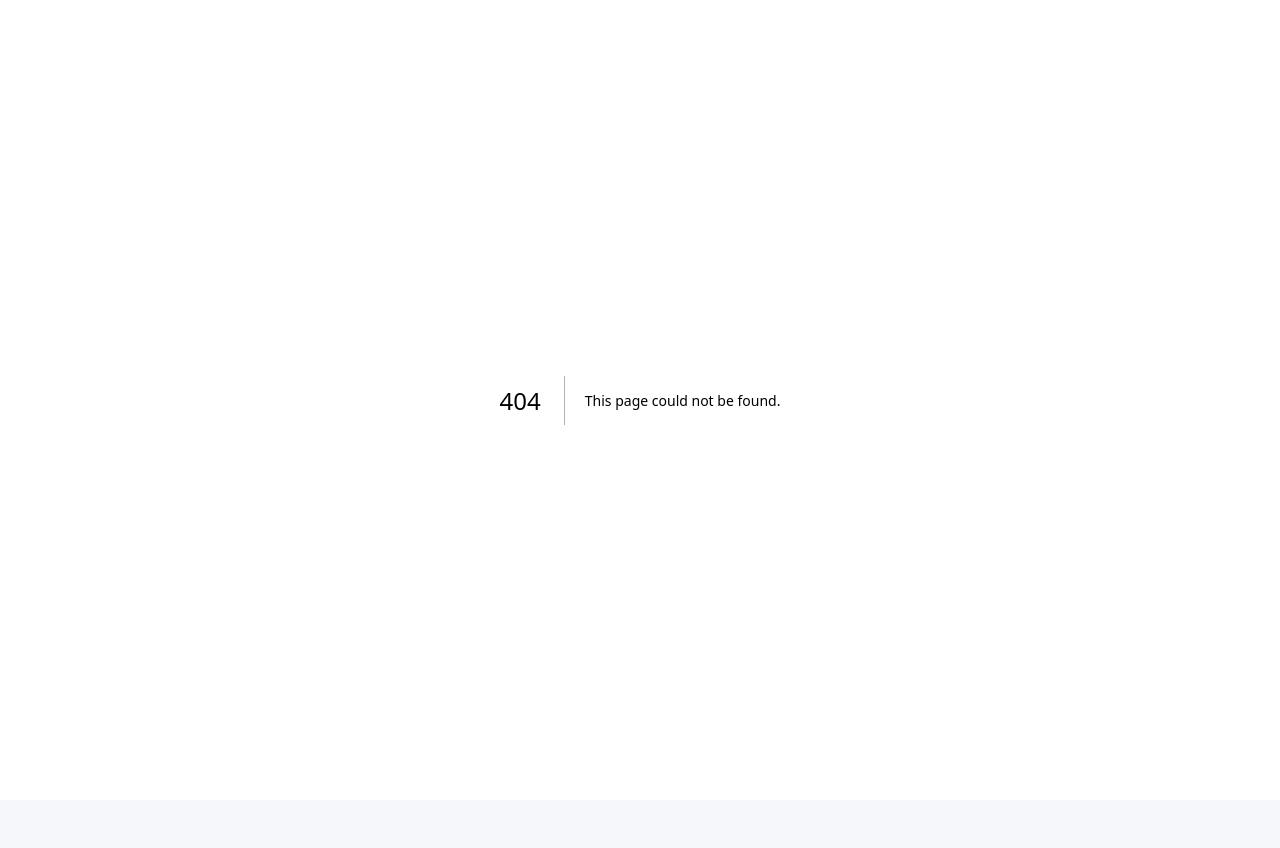
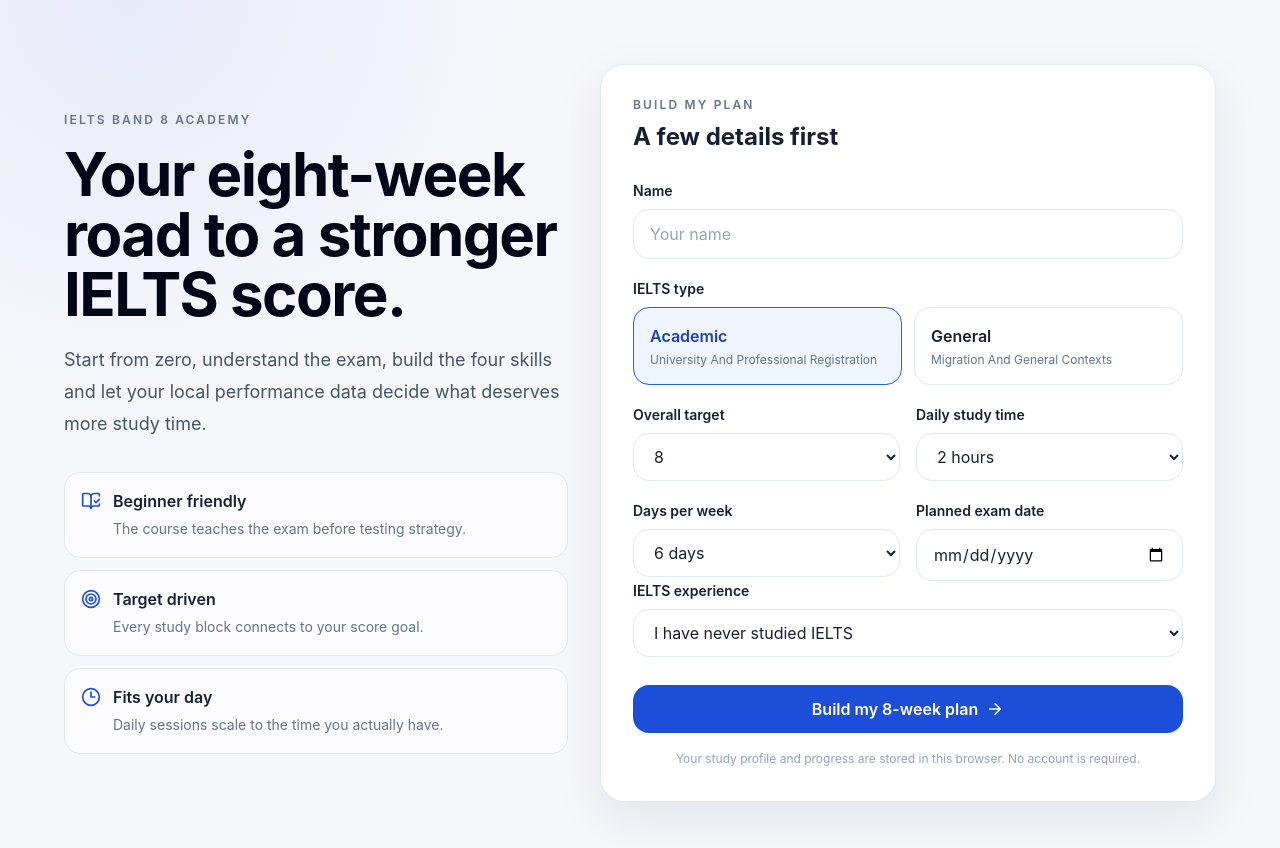
Before and after one commit to xmizutsuki/IELTS, a Next.js app: page /onboarding in a window 1280 px wide. Before the commit this address had no page. Shown: the top 848 px of the page. Before the commit the page ends 800 px from the top, so only its background shows below. Built offline with nearby package versions, Linux system fonts and the light colour scheme.

Commit message:
feat: add local-first onboarding flow

```diff
--- /dev/null
+++ b/app/onboarding/page.tsx
@@ -0,0 +1,157 @@
+"use client";
+
+import { FormEvent, useState } from "react";
+import { useRouter } from "next/navigation";
+import { ArrowRight, BookOpenCheck, Clock3, Target } from "lucide-react";
+import { useLocalStudy } from "@/hooks/use-local-study";
+import { ExamType, ExperienceLevel, UserProfile } from "@/types";
+
+export default function OnboardingPage() {
+  const router = useRouter();
+  const { initialise } = useLocalStudy();
+  const [name, setName] = useState("");
+  const [examType, setExamType] = useState<ExamType>("academic");
+  const [targetOverall, setTargetOverall] = useState(8);
+  const [dailyMinutes, setDailyMinutes] = useState(120);
+  const [studyDaysPerWeek, setStudyDaysPerWeek] = useState(6);
+  const [experience, setExperience] = useState<ExperienceLevel>("never");
+  const [examDate, setExamDate] = useState("");
+
+  async function submit(event: FormEvent) {
+    event.preventDefault();
+    const profile: UserProfile = {
+      id: "local-user",
+      name: name.trim() || "Learner",
+      examType,
+      targetOverall,
+      dailyMinutes,
+      studyDaysPerWeek,
+      experience,
+      examDate: examDate || undefined,
+      createdAt: new Date().toISOString(),
+    };
+
+    await initialise(profile);
+    router.push(experience === "never" ? "/ielts-zero" : "/dashboard");
+  }
+
+  return (
+    <main className="min-h-screen px-4 py-10 sm:py-16">
+      <div className="mx-auto grid max-w-6xl gap-8 lg:grid-cols-[0.9fr_1.1fr]">
+        <section className="flex flex-col justify-center">
+          <span className="eyebrow">IELTS Band 8 Academy</span>
+          <h1 className="mt-4 max-w-2xl text-4xl font-bold tracking-tight text-slate-950 sm:text-6xl">
+            Your eight-week road to a stronger IELTS score.
+          </h1>
+          <p className="mt-5 max-w-xl text-lg leading-8 text-slate-600">
+            Start from zero, understand the exam, build the four skills and let your local performance data decide what deserves more study time.
+          </p>
+
+          <div className="mt-8 grid gap-3 sm:grid-cols-3 lg:grid-cols-1">
+            {[
+              [BookOpenCheck, "Beginner friendly", "The course teaches the exam before testing strategy."],
+              [Target, "Target driven", "Every study block connects to your score goal."],
+              [Clock3, "Fits your day", "Daily sessions scale to the time you actually have."],
+            ].map(([Icon, title, text]) => {
+              const ItemIcon = Icon as typeof BookOpenCheck;
+              return (
+                <div key={String(title)} className="flex gap-3 rounded-2xl border border-slate-200 bg-white/70 p-4">
+                  <ItemIcon className="mt-0.5 text-blue-700" size={20} />
+                  <div>
+                    <div className="font-semibold">{String(title)}</div>
+                    <div className="mt-1 text-sm leading-6 text-slate-500">{String(text)}</div>
+                  </div>
+                </div>
+              );
+            })}
+          </div>
+        </section>
+
+        <form onSubmit={submit} className="card p-6 sm:p-8">
+          <div className="eyebrow">Build my plan</div>
+          <h2 className="mt-2 text-2xl font-bold">A few details first</h2>
+
+          <div className="mt-7 space-y-5">
+            <label className="block">
+              <span className="mb-2 block text-sm font-semibold">Name</span>
+              <input className="field" value={name} onChange={(e) => setName(e.target.value)} placeholder="Your name" />
+            </label>
+
+            <div>
+              <span className="mb-2 block text-sm font-semibold">IELTS type</span>
+              <div className="grid grid-cols-2 gap-3">
+                {(["academic", "general"] as ExamType[]).map((type) => (
+                  <button
+                    type="button"
+                    key={type}
+                    onClick={() => setExamType(type)}
+                    className={
+                      "rounded-2xl border p-4 text-left capitalize transition " +
+                      (examType === type ? "border-blue-600 bg-blue-50 text-blue-800" : "border-slate-200 bg-white")
+                    }
+                  >
+                    <div className="font-semibold">{type}</div>
+                    <div className="mt-1 text-xs text-slate-500">
+                      {type === "academic" ? "University and professional registration" : "Migration and general contexts"}
+                    </div>
+                  </button>
+                ))}
+              </div>
+            </div>
+
+            <div className="grid gap-4 sm:grid-cols-2">
+              <label>
+                <span className="mb-2 block text-sm font-semibold">Overall target</span>
+                <select className="field" value={targetOverall} onChange={(e) => setTargetOverall(Number(e.target.value))}>
+                  {[6.5, 7, 7.5, 8, 8.5, 9].map((band) => <option key={band}>{band}</option>)}
+                </select>
+              </label>
+
+              <label>
+                <span className="mb-2 block text-sm font-semibold">Daily study time</span>
+                <select className="field" value={dailyMinutes} onChange={(e) => setDailyMinutes(Number(e.target.value))}>
+                  <option value={30}>30 minutes</option>
+                  <option value={60}>1 hour</option>
+                  <option value={90}>1.5 hours</option>
+                  <option value={120}>2 hours</option>
+                  <option value={180}>3 hours</option>
+                </select>
+              </label>
+            </div>
+
+            <div className="grid gap-4 sm:grid-cols-2">
+              <label>
+                <span className="mb-2 block text-sm font-semibold">Days per week</span>
+                <select className="field" value={studyDaysPerWeek} onChange={(e) => setStudyDaysPerWeek(Number(e.target.value))}>
+                  {[4, 5, 6, 7].map((days) => <option key={days} value={days}>{days} days</option>)}
+                </select>
+              </label>
+
+              <label>
+                <span className="mb-2 block text-sm font-semibold">Planned exam date</span>
+                <input className="field" type="date" value={examDate} onChange={(e) => setExamDate(e.target.value)} />
+              </label>
+            </div>
+
+            <label>
+              <span className="mb-2 block text-sm font-semibold">IELTS experience</span>
+              <select className="field" value={experience} onChange={(e) => setExperience(e.target.value as ExperienceLevel)}>
+                <option value="never">I have never studied IELTS</option>
+                <option value="some">I know a little about IELTS</option>
+                <option value="experienced">I have prepared for IELTS before</option>
+              </select>
+            </label>
+          </div>
+
+          <button className="btn-primary mt-7 w-full gap-2" type="submit">
+            Build my 8-week plan <ArrowRight size={18} />
+          </button>
+
+          <p className="mt-4 text-center text-xs leading-5 text-slate-400">
+            Your study profile and progress are stored in this browser. No account is required.
+          </p>
+        </form>
+      </div>
+    </main>
+  );
+}
```
